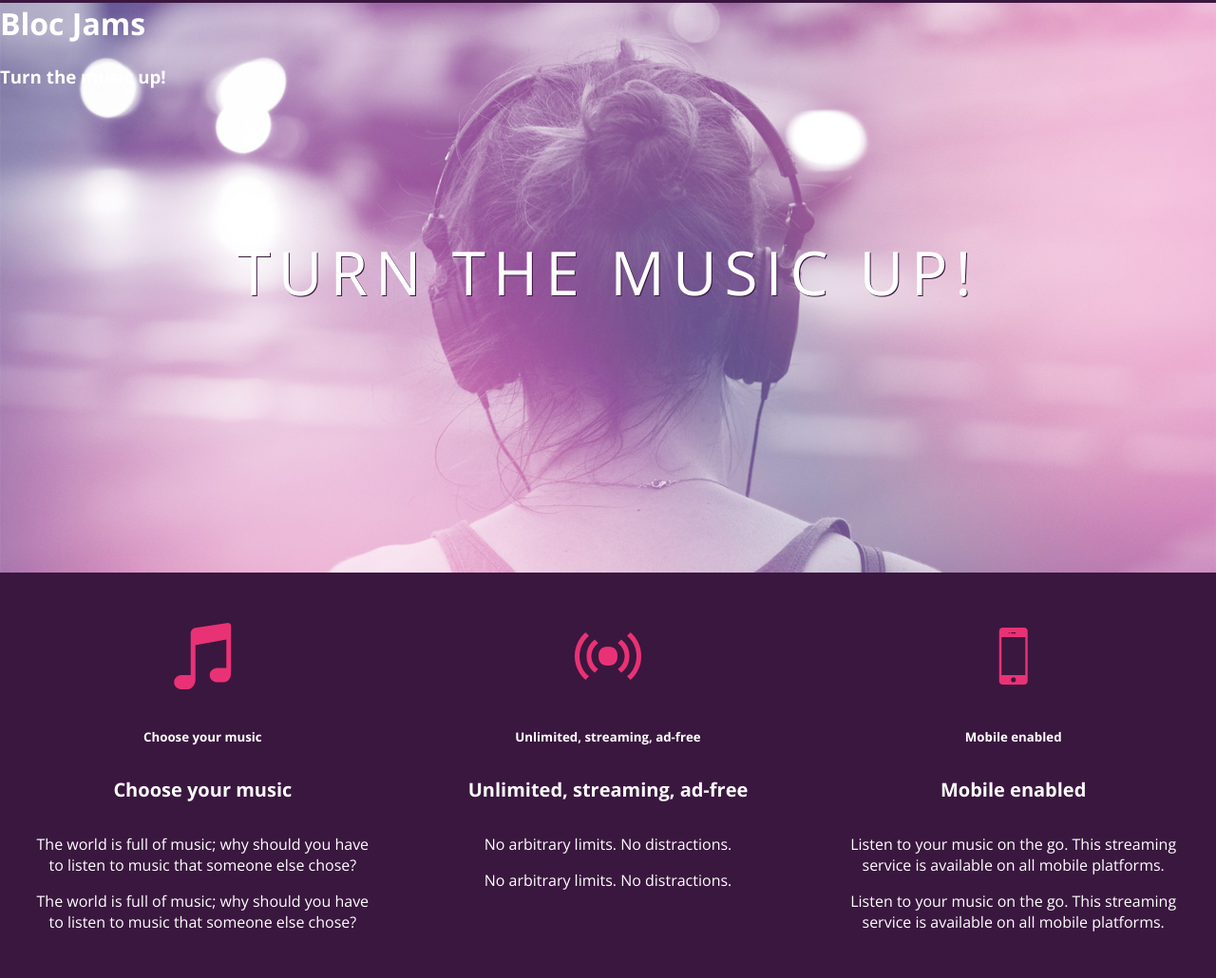
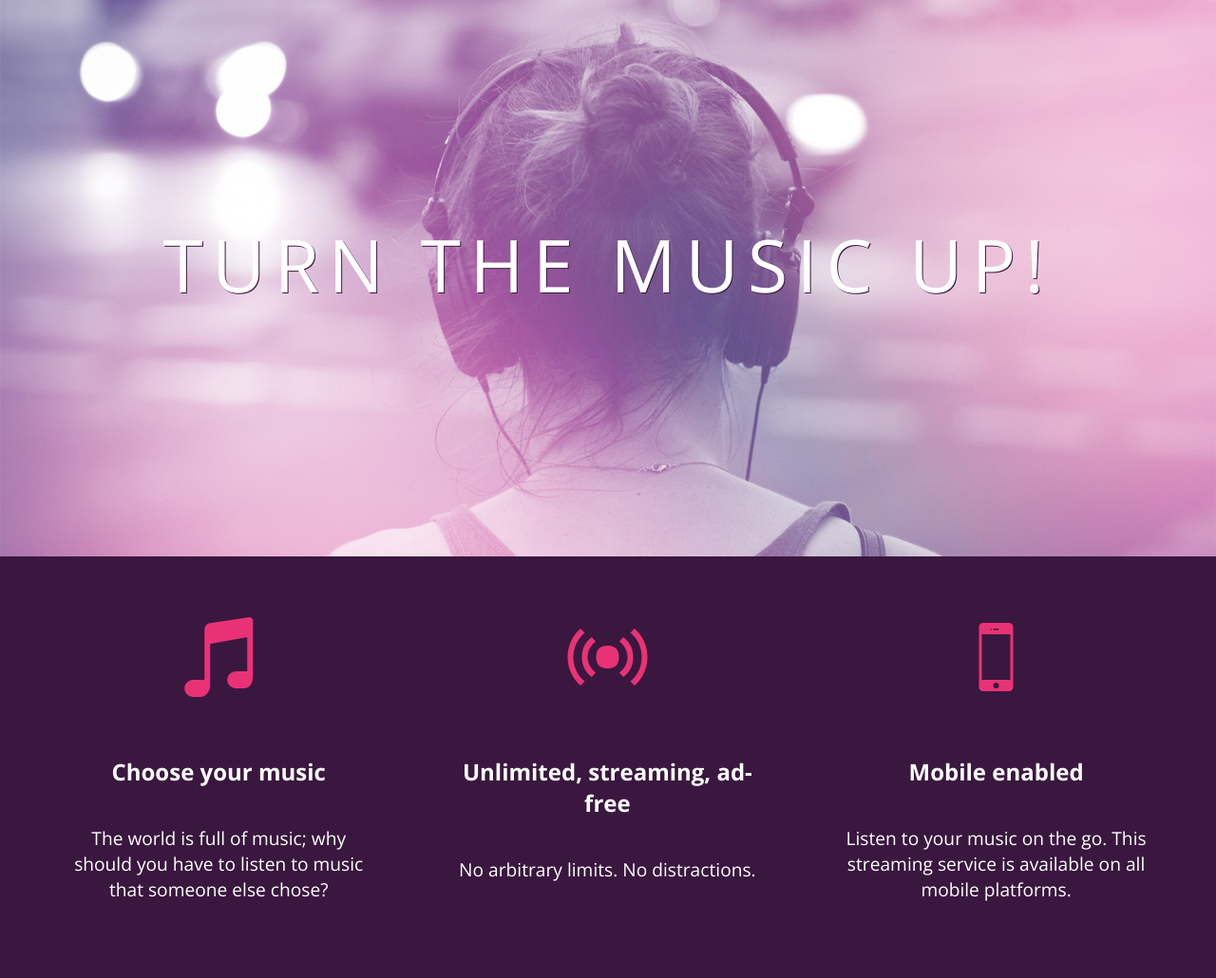
Before and after one commit to avalon123/bloc-jams, a plain HTML site: page index.html in a window 1280 px wide. Shown: the part 114-1144 px from the top of the page at 95% size. After the commit the page ends 1121 px from the top, so only its background shows below. Drawn offline with nearby package versions, Linux system fonts and the light colour scheme.

Commit message:
checkpoint-8 finish

```diff
--- a/index.html
+++ b/index.html
@@ -1,11 +1,13 @@
 <!DOCTYPE html>
  <html>
      <head>
+         <meta name="viewport" content="width=device-width, initial-scale=1">
          <title>Bloc Jams</title>
          <link rel="stylesheet" type="text/css" href="http://fonts.googleapis.com/css?family=Open+Sans:400,800,600,700,300">
          <link rel="stylesheet" type="text/css" href="http://code.ionicframework.com/ionicons/2.0.1/css/ionicons.min.css">
          <link rel="stylesheet" type="text/css" href="styles/normalize.css">
          <link rel="stylesheet" type="text/css" href="styles/main.css">
+         <link rel="stylesheet" type="text/css" href="styles/landing.css">
      </head>
      <body>
          <body class="landing">
@@ -16,34 +18,26 @@
          </nav>
          <section> <!-- hero content -->
              <section class="hero-content"> <!-- hero content -->
-             <h1>Bloc Jams</h1>
-             <h3>Turn the music up!</h3>
+
              <h1 class="hero-title">Turn the music up!</h1>
          </section>
          <section> <!-- selling points -->
          <section class="selling-points"> <!-- selling points -->
-             <div class="point">
-                 <span></span>
+         <section class="selling-points container"> <!-- selling points -->
+             <div class="point column third">
                  <span class="ion-music-note"></span>
-                 <h5>Choose your music</h5>
                  <h5 class="point-title">Choose your music</h5>
-                 <p>The world is full of music; why should you have to listen to music that someone else chose?</p>
                  <p class="point-description">The world is full of music; why should you have to listen to music that someone else chose?</p>
              </div>
-             <div class="point">
-                 <span></span>
+             <div class="point column third">
                  <span class="ion-radio-waves"></span>
-                 <h5>Unlimited, streaming, ad-free</h5>
                  <h5 class="point-title">Unlimited, streaming, ad-free</h5>
-                 <p>No arbitrary limits. No distractions.</p>
                  <p class="point-description">No arbitrary limits. No distractions.</p>
              </div>
-             <div class="point">
-                 <span></span>
+             <div class="point column third">
                  <span class="ion-iphone"></span>
-                 <h5>Mobile enabled</h5>
+
                  <h5 class="point-title">Mobile enabled</h5>
-                 <p>Listen to your music on the go. This streaming service is available on all mobile platforms.</p>
                  <p class="point-description">Listen to your music on the go. This streaming service is available on all mobile platforms.</p>
              </div>
          </section>
--- /dev/null
+++ b/styles/landing.css
@@ -0,0 +1,49 @@
+body.landing {
+     background-color: rgb(58,23,63);
+ }
+
+ .hero-content {
+     position: relative;
+     min-height: 600px;
+     background-image: url(../assets/images/bloc_jams_bg.jpg);
+     background-repeat: no-repeat;
+     background-position: center center;
+     background-size: cover;
+ }
+
+ .hero-content .hero-title {
+     position: absolute;
+     top: 40%;
+     -webkit-transform: translateY(-50%);
+     -moz-transform: translateY(-50%);
+     transform: translateY(-50%);
+     width: 100%;
+     text-align: center;
+     font-size: 4rem;
+     font-weight: 300;
+     text-transform: uppercase;
+     letter-spacing: 0.5rem;
+     text-shadow: 1px 1px 0px rgb(58,23,63);
+ }
+
+ .selling-points {
+     position: relative;
+     width: 100%;
+ }
+
+ .point {
+     position: relative;
+     padding: 2rem;
+     text-align: center;
+ }
+
+ .point .point-title {
+     font-size: 1.25rem;
+ }
+
+ .ion-music-note,
+ .ion-radio-waves,
+ .ion-iphone {
+     color: rgb(233,50,117);
+     font-size: 5rem;
+ }
--- a/styles/main.css
+++ b/styles/main.css
@@ -1,3 +1,32 @@
+.container {
+     margin: 0 auto;
+     max-width: 64rem;
+ }
+/* Medium screens (640px) */
+ @media (min-width: 40rem) {
+     html { font-size: 112%; }
+ }
+
+ /* Large screens (1024px) */
+ @media (min-width: 64rem) {
+     html { font-size: 120%; }
+     .column {
+         float: left;
+         padding-left: 1rem;
+         padding-right: 1rem;
+     }
+     .column.full { width: 100%; }
+     .column.two-thirds { width: 66.7%; }
+     .column.half { width: 50%; }
+     .column.third { width: 33.3%; }
+     .column.fourth { width: 25%; }
+     .column.flow-opposite { float: right; }
+ }
+*, *:before, *:after {
+     -moz-box-sizing: border-box;
+     -webkit-box-sizing: border-box;
+     box-sizing: border-box;
+ }
 html {
      height: 100%; /* makes sure our HTML takes up 100% of the browser window */
  }
@@ -8,9 +37,6 @@ html {
      min-height: 100%; /* says the height of the body must be, at minimum, 100% of the window */
  }
 
- body.landing {
-     background-color: rgb(58,23,63); /* sets the background color to an RGB value (see below) */
- }
 .navbar {
      padding: 0.5rem;
      background-color: rgb(101,18,95);
@@ -20,53 +46,3 @@ html {
      position: relative; /* positioning will be explained in a resource */
      left: 2rem;
  }
-.hero-content {
-     position: relative; /* positioning will be explained in a resource */
-     min-height: 600px; /* hero content element must be _at least_ 600 pixels */
-     background-image: url(../assets/images/bloc_jams_bg.jpg);
-     background-repeat: no-repeat;
-     background-position: center center;
-     background-size: cover;
- }
-.hero-content .hero-title {
-     position: absolute;             /* positioning will be explained in a resource */
-     top: 40%;                       /* positioning will be explained in a resource */
-     -webkit-transform: translateY(-50%);
-     -moz-transform: translateY(-50%);
-     -ms-transform: translateY(-50%);
-     transform: translateY(-50%);
-     width: 100%;                    /* makes sure the title inhabits the full width of its container */
-     text-align: center;             /* aligns text in the horizontal center of the element */
-     font-size: 4rem;                /* specifies the size of the font in root em units */
-     font-weight: 300;               /* makes the font thinner or lighter weight */
-     text-transform: uppercase;      /* transforms the text to be all uppercase lettering */
-     letter-spacing: 0.5rem;         /* puts 0.5 root ems worth of space between each letter */
-     text-shadow: 1px 1px 0px rgb(58,23,63); /* creates a shadow underneath the text for readability over the image */
- }
-.selling-points {
-     position: relative;
-     display: table;
-     width: 100%;
-     -webkit-box-sizing: border-box;
-     -moz-box-sizing: border-box;
-     box-sizing: border-box; /* we'll explain this in a resource */
- }
-
- .point {
-     display: table-cell;
-     position: relative;
-     width: 33.3%;
-     padding: 2rem;
-     text-align: center;
- }
-
- .point .point-title {
-     font-size: 1.25rem;
- }
-
- .ion-music-note,
- .ion-radio-waves,
- .ion-iphone {
-     color: rgb(233,50,117);
-     font-size: 5rem;
- }
```
